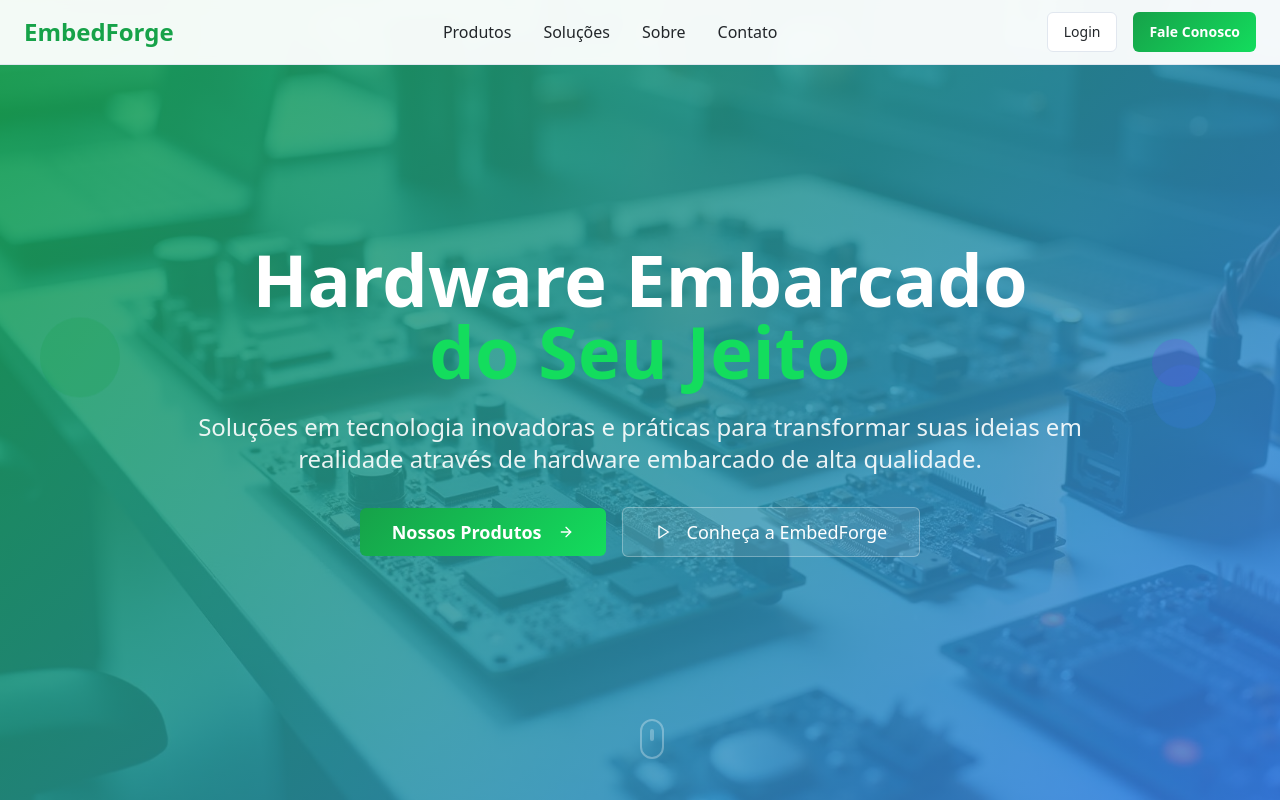
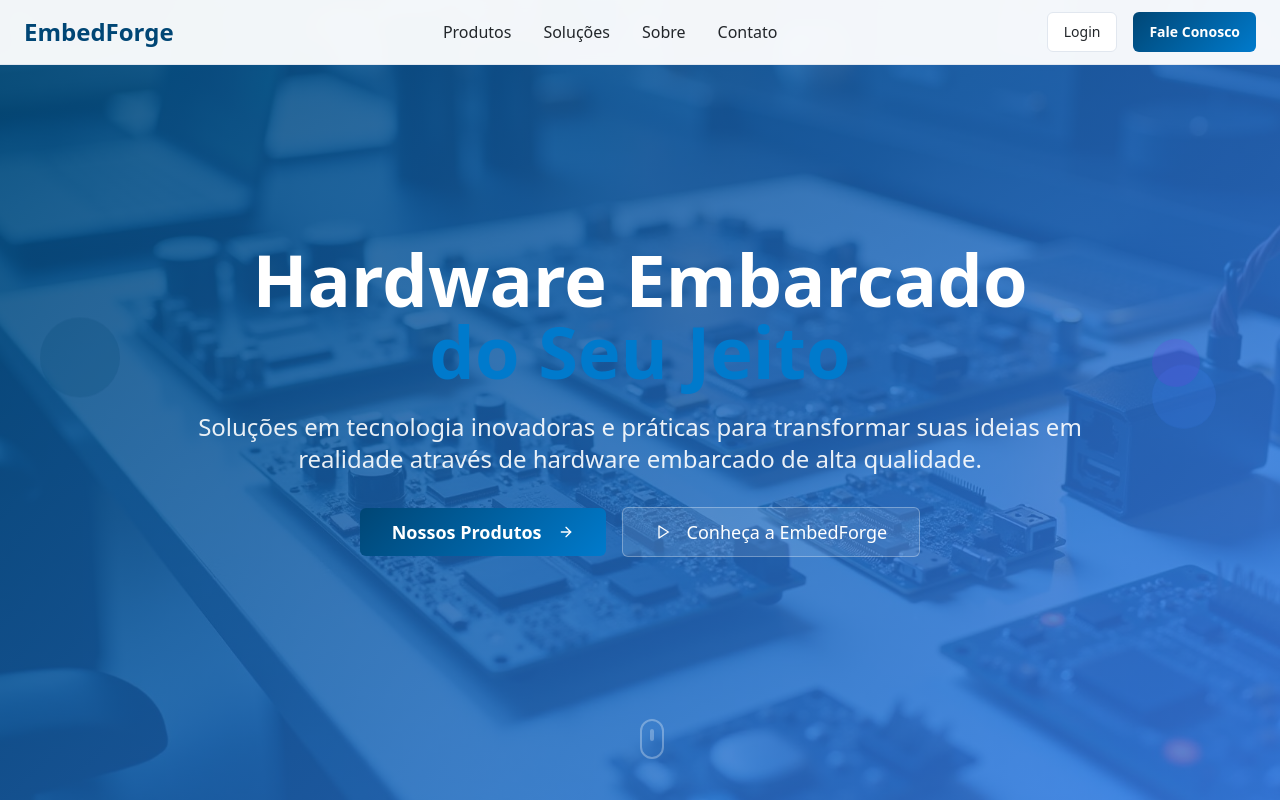
Before and after one commit to eduardomarques89/embed-forge-studio, a React (Vite) app: page / in a window 1280 px wide. Shown: the top 800 px of the page. Built offline with nearby package versions, Linux system fonts and the light colour scheme.

Commit message:
Atualiza cores do tema
Define as cores primária e secundária com os valores hexadecimais fornecidos.

```diff
--- a/src/index.css
+++ b/src/index.css
@@ -15,14 +15,14 @@
     --popover: 0 0% 100%;
     --popover-foreground: 210 11% 15%;
 
-    /* Cores primárias - Verde vibrante inspirado na Intelbras */
-    --primary: 142 76% 36%;
+    /* Cores primárias - Azul corporativo */
+    --primary: 204 100% 23%;
     --primary-foreground: 0 0% 100%;
-    --primary-glow: 142 84% 47%;
+    --primary-glow: 204 100% 40%;
 
-    /* Cores secundárias */
-    --secondary: 210 40% 96%;
-    --secondary-foreground: 210 11% 15%;
+    /* Cores secundárias - Verde lima */
+    --secondary: 68 74% 49%;
+    --secondary-foreground: 222.2 84% 4.9%;
 
     --muted: 210 40% 98%;
     --muted-foreground: 215 16% 47%;
```
